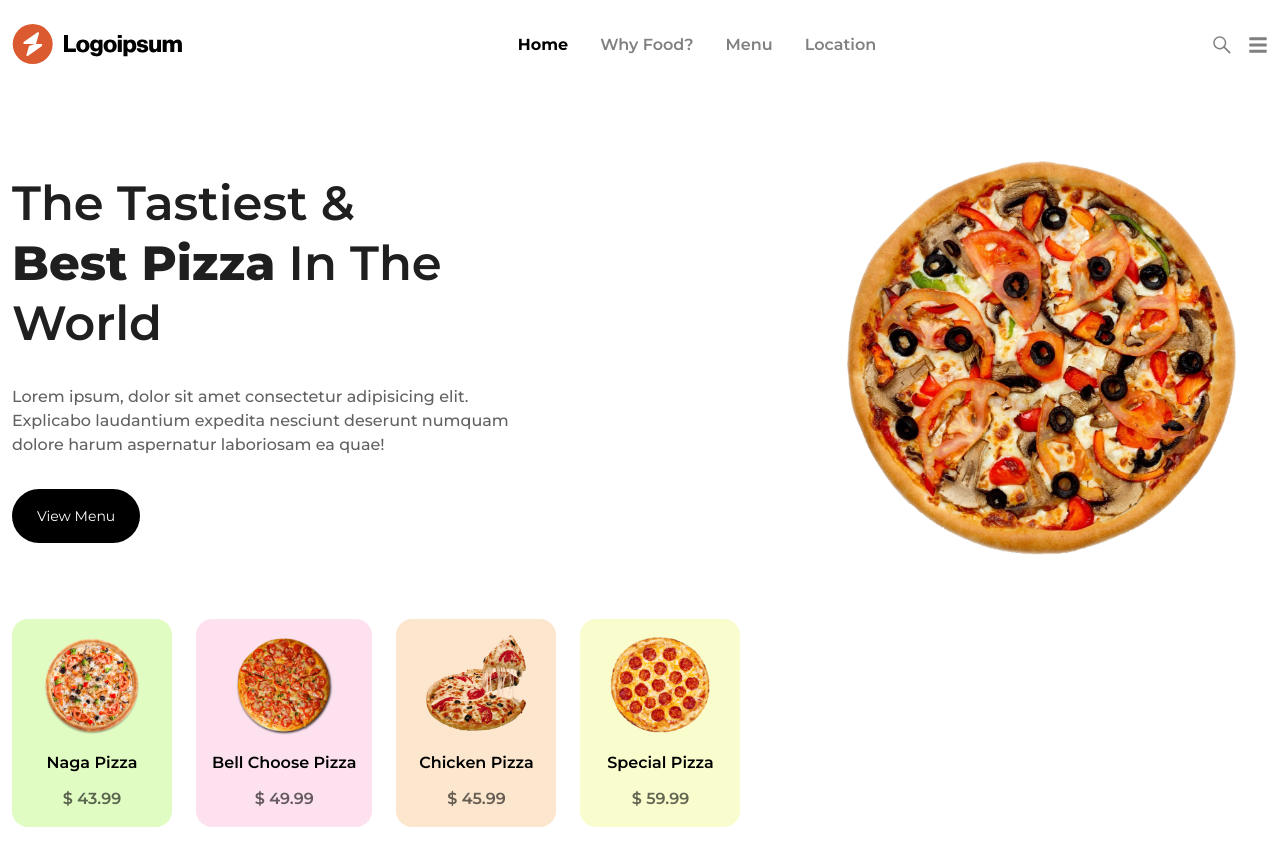
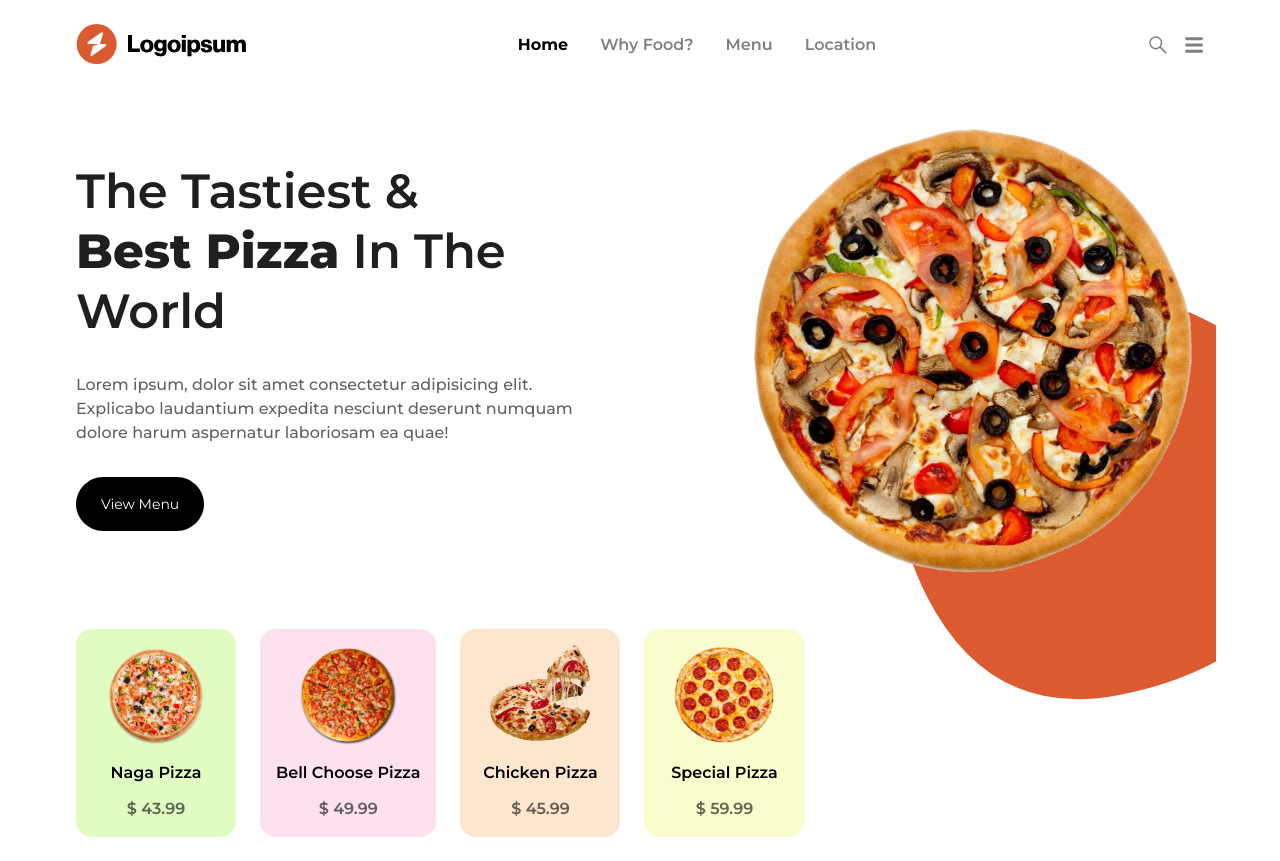
Before and after one commit to kborisov00/food-landing-page, a Next.js app: page / in a window 1280 px wide. Built offline with nearby package versions, Linux system fonts and the light colour scheme.

Commit message:
feat: implement blob

```diff
--- a/src/pages/index.tsx
+++ b/src/pages/index.tsx
@@ -3,11 +3,11 @@ import { Header } from "@/components";
 
 export default function Home() {
   return (
-    <main className="container px-3 py-6 mx-auto">
+    <main className="max-w-6xl px-3 py-6 mx-auto overflow-hidden">
       <Header />
 
-      <section className="flex mt-24 justify-between items-center">
-        <div className="max-w-[50%]">
+      <section className="flex mt-24 justify-between">
+        <div className="w-1/2">
           <h1 className="text-5xl font-semibold mb-8 leading-tight text-[#1f1f1f]">
             The Tastiest & <br />
             <span className="font-extrabold">Best Pizza</span> In The <br />
@@ -25,19 +25,33 @@ export default function Home() {
           </button>
         </div>
 
-        {/* TODO: add blob */}
-        <div className="right-0">
+        <div className="-mt-8 relative">
           <Image
             src="/pizza.png"
-            alt="pizza"
-            height={1096 / 2.6}
-            width={1011 / 2.6}
-            className="mr-8"
+            alt=""
+            width={1095 / 2.5}
+            height={1321 / 2.5}
+            className="mr-3"
           />
+
+          <svg viewBox="10.6 18 75.5 69.8" xmlns="http://www.w3.org/2000/svg" className="absolute -bottom-36 -right-36 -z-10 h-[450px] w-[450px]">
+            <path
+              d="M80.5,66.5Q69,83,47.5,87Q26,91,15.5,70.5Q5,50,17.5,32.5Q30,15,48,19Q66,23,79,36.5Q92,50,80.5,66.5Z"
+              stroke="none"
+              stroke-width="0"
+              className="fill-primary"
+            ></path>
+          </svg>
+          <path
+            d="M80.5,66.5Q69,83,47.5,87Q26,91,15.5,70.5Q5,50,17.5,32.5Q30,15,48,19Q66,23,79,36.5Q92,50,80.5,66.5Z"
+            stroke="none"
+            stroke-width="0"
+            fill="#4F46E5"
+          ></path>
         </div>
       </section>
 
-      <section className="flex mt-16 gap-6">
+      <section className="flex mt-14 gap-6">
         <div className="bg-[#e1fcc3] flex flex-col items-center p-4 rounded-2xl min-w-[160px] cursor-pointer [&>img]:hover:scale-110">
           <Image
             src="/images/pizza-1.png"
```
